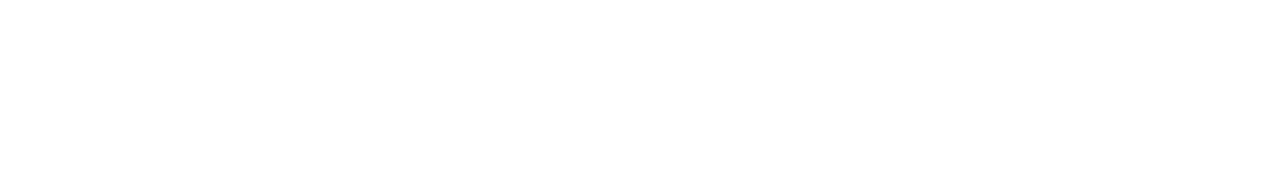
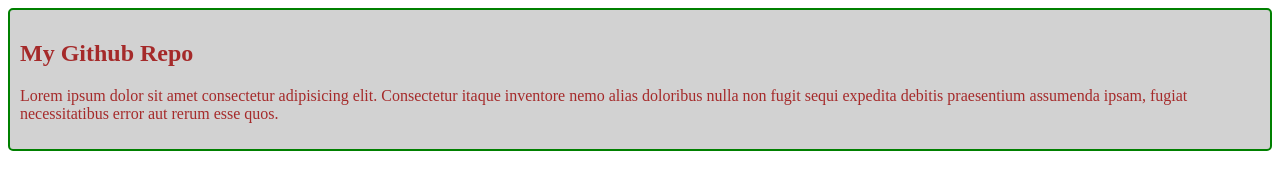
Before and after one commit to Banabir72/my-github-repo, a plain HTML site: page index.html in a window 1280 px wide. Drawn offline with Linux system fonts and the light colour scheme.

Commit message:
added the first style

```diff
--- a/index.html
+++ b/index.html
@@ -4,8 +4,12 @@
     <meta charset="UTF-8">
     <meta name="viewport" content="width=device-width, initial-scale=1.0">
     <title>My Github Repo</title>
+    <link rel="stylesheet" href="style.css">
 </head>
 <body>
-
+    <div>
+        <h2>My Github Repo</h2>
+        <p>Lorem ipsum dolor sit amet consectetur adipisicing elit. Consectetur itaque inventore nemo alias doloribus nulla non fugit sequi expedita debitis praesentium assumenda ipsam, fugiat necessitatibus error aut rerum esse quos.</p>
+    </div>
 </body>
 </html>
--- /dev/null
+++ b/style.css
@@ -0,0 +1,8 @@
+div{
+    background-color: rgba(128, 128, 128, 0.356);
+    color: brown;
+    border: 2px solid;
+    border-radius: 5px;
+    border-color: green;
+    padding: 10px;
+}
```
